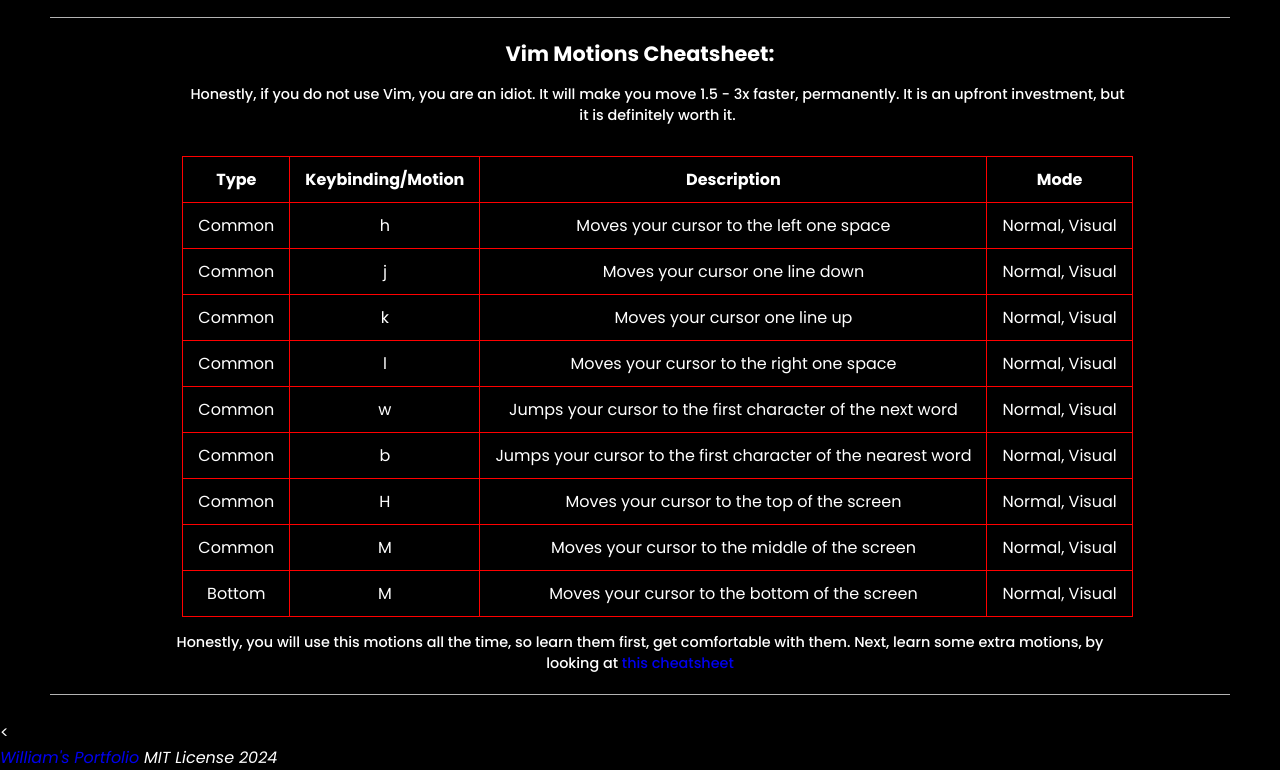
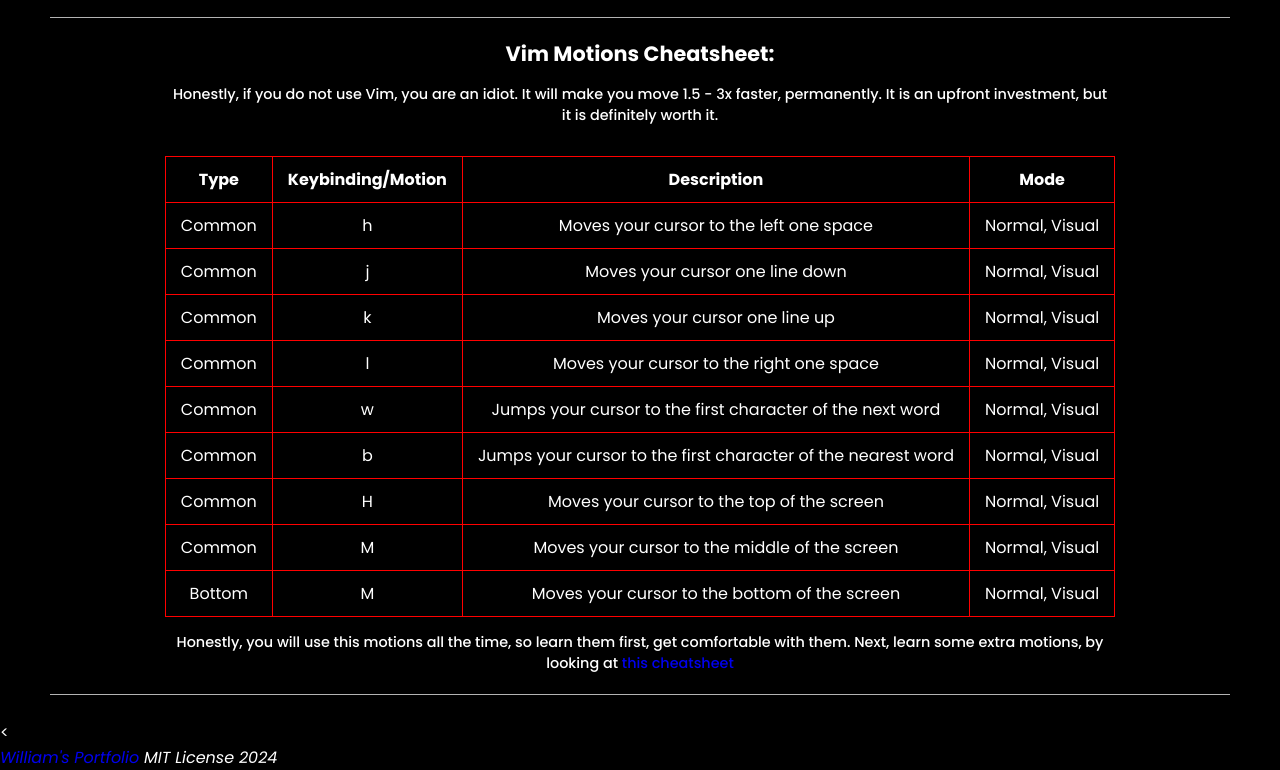
Before and after one commit to WilliamFerns1/I-love-vim-motions, a plain HTML site: page index.html in a window 1280 px wide. Shown: the part 1178-1948 px from the top of the page. Drawn offline with Linux system fonts and the light colour scheme.

Commit message:
fix(styles): fix indentation issue p and table element in cheatsheet

```diff
--- a/index.html
+++ b/index.html
@@ -65,8 +65,8 @@
       <div class="divider padding-vertical-medium"></div>
       <section id="vim-motions" class="vim-motions-cheatsheet">
         <h2>Vim Motions Cheatsheet: </h2>
-        <p class="indent">Honestly, if you do not use Vim, you are an idiot. It will make you move 1.5 - 3x faster, permanently. It is an upfront investment, but it is definitely worth it.</p>
-        <table class="indent">
+        <p>Honestly, if you do not use Vim, you are an idiot. It will make you move 1.5 - 3x faster, permanently. It is an upfront investment, but it is definitely worth it.</p>
+        <table>
           <tr>
             <th>Type</th>
             <th>Keybinding/Motion</th>
```
